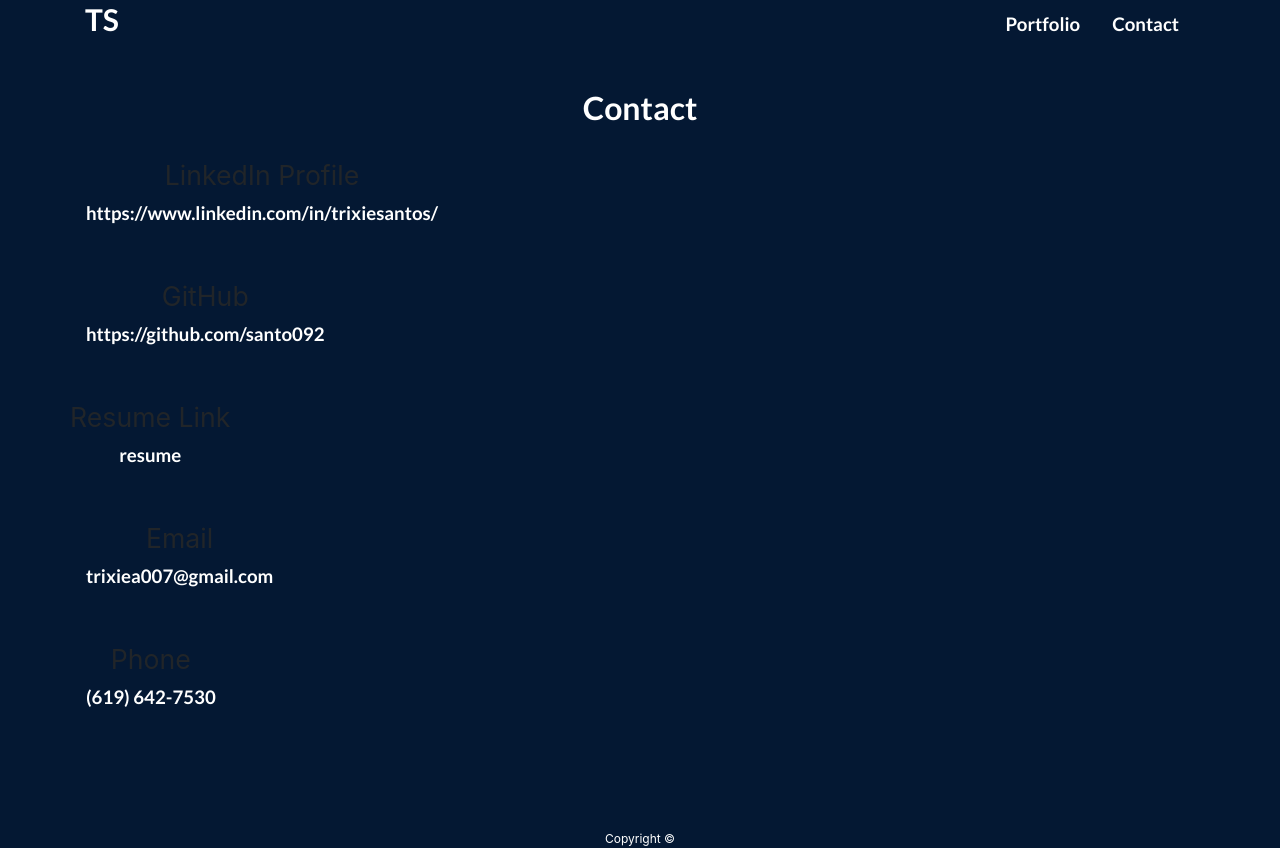
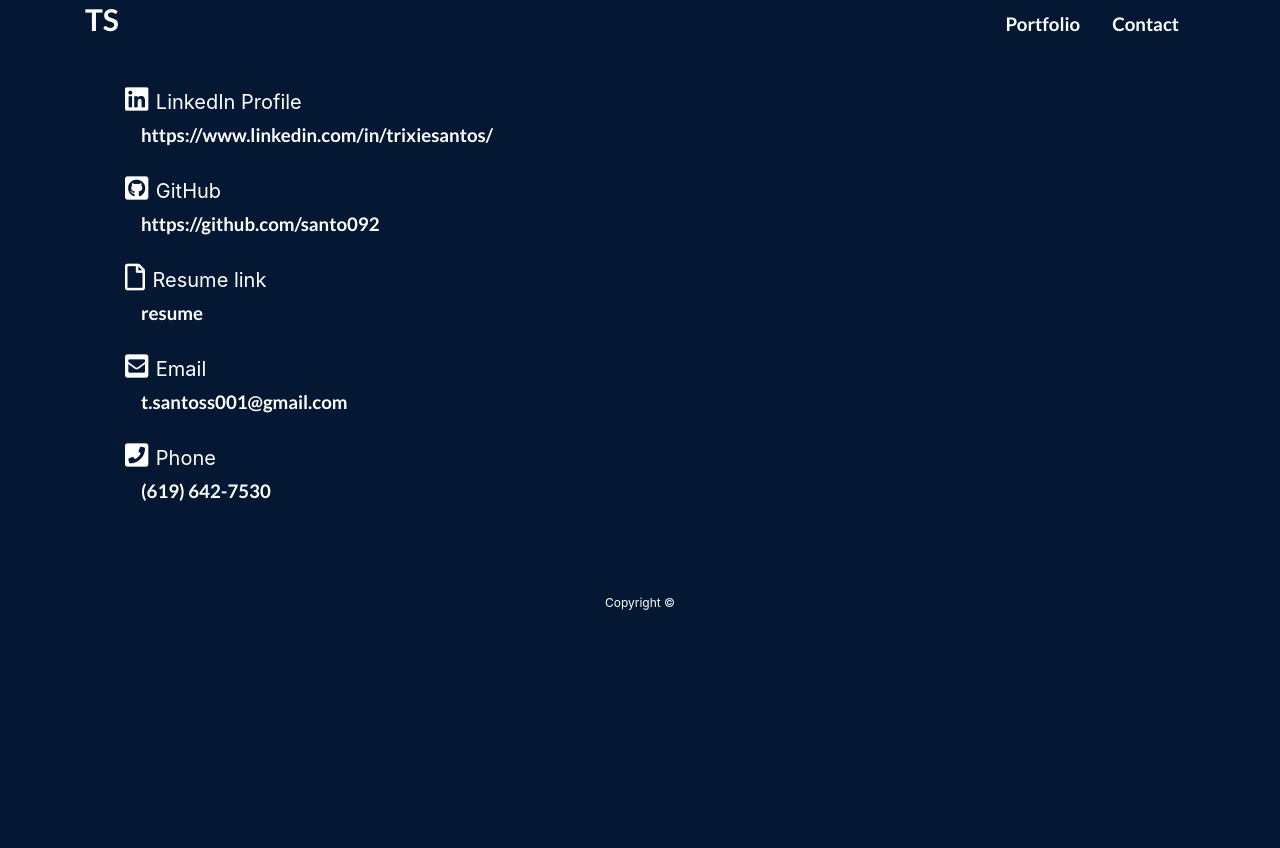
Before and after one commit to santo092/MyPortfolio, a PHP site: page /contact.html in a window 1280 px wide. Shown: the part 21-869 px from the top of the page. After the commit the page ends 631 px from the top, so only its background shows below. Run offline with PHP 8.4, Linux system fonts and the light colour scheme; some libraries are stand-ins or nearby versions.

Commit message:
changed layout in all pages

```diff
--- a/assets/css/style.css
+++ b/assets/css/style.css
@@ -23,9 +23,14 @@ p:last-child {
   margin-bottom: 0;
 }
 
-h2,h3 {
+h2,
+h3 {
   font-family: "Lato", sans-serif;
   color: white;
+}
+
+#home {
+  background-color: white;
 }
 
 /* header */
@@ -53,7 +58,7 @@ h2,h3 {
   text-decoration: none;
 }
 /** nav bar ***/
-.nav-link{
+.nav-link {
   margin-top: 13px;
   font-size: 14pt;
   color: white;
@@ -74,25 +79,25 @@ footer {
 
 h3,
 h2 {
-  padding-bottom: 20px;
-  margin-bottom: 15px;
   line-height: 22px;
-
 }
 
 /* main */
 
 #main-container {
   padding-top: 80px;
-  min-height: calc(100vh - 70px);
+  min-height: 100px;
   font-size: 20pt;
 }
 
 #introduction {
-  padding-top: 130px;
-  min-height: calc(100vh - 70px);
+  padding-top: 30px;
+  min-height: 450px;
   font-size: 20pt;
   color: teal;
+  border-style: solid;
+  border-width: 5px;
+  border-color: white;
 }
 
 .make-red {
@@ -103,7 +108,7 @@ h2 {
 }
 
 /* portfolio page */
-#header{
+#header {
   text-align: center;
 }
 .main-section {
@@ -111,14 +116,13 @@ h2 {
   text-align: center;
 }
 
-.work{
+.work {
   width: 40vw;
   padding: 10px;
 }
 
-.img-container{
-position: relative;
-
+.img-container {
+  position: relative;
 }
 
 .btn {
@@ -135,9 +139,9 @@ position: relative;
   transition: 0.3s;
 }
 
-#btn{
+#btn {
   font-size: 30pt;
-  color:white;
+  color: white;
 }
 
 .btn:hover {
@@ -145,44 +149,23 @@ position: relative;
   background-color: black;
 }
 
-
 /* contact page */
 
-#contact-form ul {
-  list-style: none;
-  margin-bottom: 20px;
-  margin-left: -40px;
+label {
+  color: white;
+  text-align: center;
+  font-size: 20px;
+  margin: 0px;
 }
 
-#contact-form li {
-  margin-bottom: 10px;
+ul {
+  margin: 0px;
 }
 
-label,
-input[type="text"],
-input[type="email"],
-textarea {
-  display: block;
-  width: 100%;
+#contact-label {
+  margin-bottom: 40px;
 }
 
-input[type="text"],
-input[type="email"],
-textarea {
-  height: 35px;
-  padding: 0 10px;
-  font-size: 14px;
-  border: 1px solid #dddddd;
+i {
+  color: white;
 }
-
-textarea {
-  height: 200px;
-}
-
-input[type="submit"] {
-  padding: 10px 30px;
-  font-size: 18px;
-  cursor: pointer;
-  color: white;
-  border: 0 none;
-}
--- a/contact.html
+++ b/contact.html
@@ -7,6 +7,7 @@
   <link rel="stylesheet" type="text/css" href="assets/css/style.css">
   <link href="https://fonts.googleapis.com/css?family=Lato:700" rel="stylesheet">
   <link rel="stylesheet" href="https://stackpath.bootstrapcdn.com/bootstrap/4.3.1/css/bootstrap.min.css" integrity="sha384-ggOyR0iXCbMQv3Xipma34MD+dH/1fQ784/j6cY/iJTQUOhcWr7x9JvoRxT2MZw1T" crossorigin="anonymous">
+  <link rel="stylesheet" href="https://use.fontawesome.com/releases/v5.8.2/css/all.css" integrity="sha384-oS3vJWv+0UjzBfQzYUhtDYW+Pj2yciDJxpsK1OYPAYjqT085Qq/1cq5FLXAZQ7Ay" crossorigin="anonymous">
 
 </head>
 
@@ -27,49 +28,51 @@
     </header>
 
   <div id="main-container" class="container">
-    <section class="main-section">
-      <h2>Contact</h2>
-
-
+      <section>
           <form id="contact-form">
               <ul>
                 <div class="row">
-            <li>
+                  <ul class="col-md-6">
+                    <i class="fab fa-linkedin" ></i>
                     <label for="name">LinkedIn Profile</label>
-              <h3 id="LinkedIn"><a class="nav-item nav-link active make-red"
+                    <h3 id="ulnkedIn"><a class="nav-item nav-link active make-red"
                       href="https://www.linkedin.com/in/trixiesantos/">https://www.linkedin.com/in/trixiesantos/
                     </a></h3>
-            </li>
+                  </ul>
                 </div>
                 <div class="row">
-            <li>
+                  <ul class="col-md-6">
+                    <i class="fab fa-github-square"></i>
                     <label for="email">GitHub</label>
                     <h3 id="gitHub"><a class="nav-item nav-link active make-red"
                         href="https://github.com/santo092">https://github.com/santo092
                       </a></h3>
-            </li>
+                  </ul>
                 </div>
                 <div class="row">
-            <li>
-              <label for="message">Resume Link</label>
-              <h3 id="contact"><a class="nav-item nav-link active make-red" href="webdevresume.pdf">resume  </a>
-            </li>
+                  <ul class="col-md-6">
+                      <i class="far fa-file"></i>
+                    <label for="message">Resume link</label>
+                    <h3 id="contact"><a class="nav-item nav-link active make-red" href="https://docs.google.com/document/d/1vL-Knbkpw0JB5CQ6zXG3Kk7Mdip1UuifJwPKVd48Eww/edit?usp=sharing">resume  </a>
+                  </ul>
                 </div>
                 <div class="row">
-            <li>
+                  <ul class="col-md-6">
+                    <i class="fas fa-envelope-square"></i>
                     <label for="message">Email</label>
-              <h3 id="contact"><a class="nav-item nav-link active make-red" href="mailto:trixiea007@gmail.com">trixiea007@gmail.com </a>
-
-            </li>
+                    <h3 id="contact"><a class="nav-item nav-link active make-red" href="mailto:t.santoss001@gmail.com">t.santoss001@gmail.com</a>
+                  </ul>
                 </div>
                 <div class="row">
-            <li>
+                  <ul class="col-md-6">
+                    <i class="fas fa-phone-square"></i>
                     <label for="message">Phone</label>
                     <h3 id="contact"><a class="nav-item nav-link active make-red" >(619) 642-7530 </a>
-            </li>
+                  </ul>
                 </div>
               </ul>
             </form>
+
           </section>
     </div>
   <footer>
```
Also changed, not shown: index.html (+13 -1 lines), portfolio.html (+13 -12 lines). Lines whose indentation alone changed are shown as unchanged.
